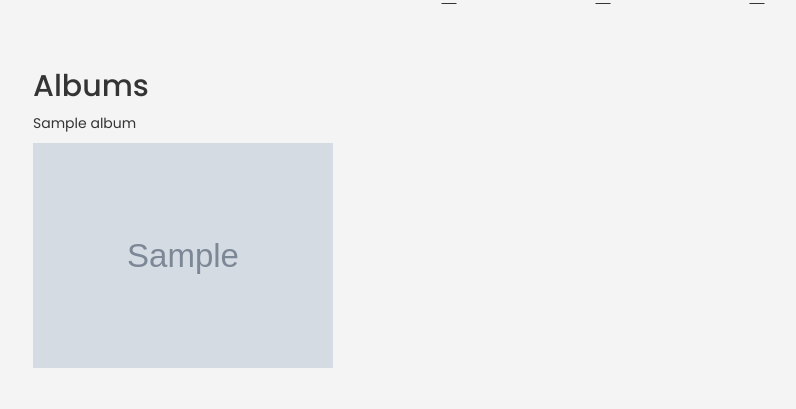
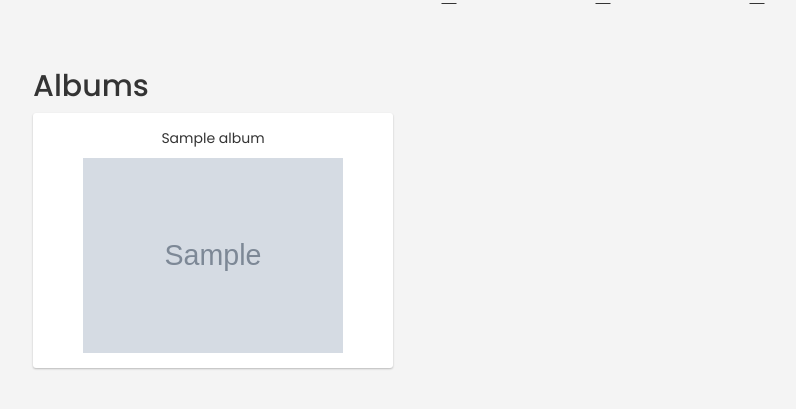
Before and after one commit to Reelwens/SilexArtist, a PHP site: template views/pages/albums.twig in a window 1280 px wide. Shown: the part 74-483 px from the top of the page, without its empty margins (37-833 px from the left). Run offline with PHP 8.4, Linux system fonts and the light colour scheme; the template is opened without the code that fills it: most values are stand-ins (such as "Sample title", 1, 10 or a date in 2020); grey boxes marked "Sample" are stand-in pictures; some libraries are stand-ins or nearby versions.

Commit message:
:lipstick: Album style

```diff
--- a/views/pages/albums.twig
+++ b/views/pages/albums.twig
@@ -1,14 +1,22 @@
 {{ include('partials/header.twig') }}
 
+<div id="albums">
     <h2>Albums</h2>
 
-<div class="list">
+    <div class="list row">
         {% for _album in albums %}
+            <div class="col-md-4">
+
                 <a href="{{ url('album', {slug: _album.slug}) }}">
+                    <div class="albumBox text-center">
                         <p>{{ _album.name }}</p>
-            <img src="{{ _album.picture }}" alt="{{ _album.name }}" width="300" style="margin-bottom:50px">
+                        <img src="{{ _album.picture }}" alt="{{ _album.name }}">
+                    </div>
                 </a>
+
+            </div>
         {% endfor %}
+    </div>
 </div>
 
 {{ include('partials/footer.twig') }}
--- a/web/assets/css/main.css
+++ b/web/assets/css/main.css
@@ -87,3 +87,23 @@ body {
     object-fit: cover;
     border-radius: 0 3px 3px 0;
 }
+
+/* Albums CSS */
+
+#albums .albumBox {
+    background-color: white;
+    box-shadow: 0px 1px 2px 0px rgba(0,0,0,0.24);
+    transition: box-shadow 0.25s ease-out;
+    border-radius: 3px;
+    margin-bottom: 15px;
+    padding-bottom: 15px;
+    padding-top: 15px;
+}
+
+#albums .albumBox:hover {
+    box-shadow: 0px 6px 20px 0px rgba(0, 0, 0, 0.2);
+}
+
+#albums img {
+    width: 260px;
+}
```
Lines whose indentation alone changed are shown as unchanged.
